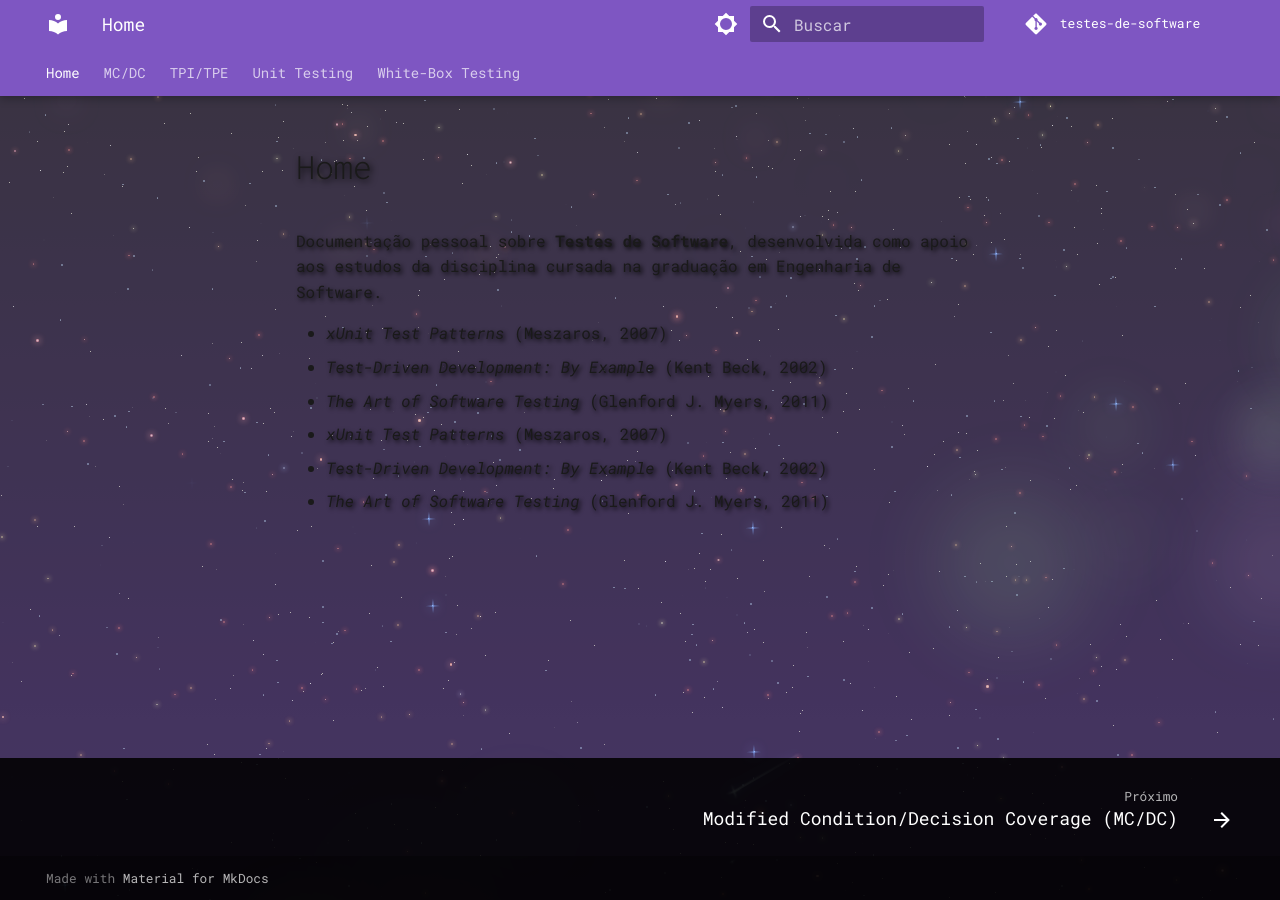
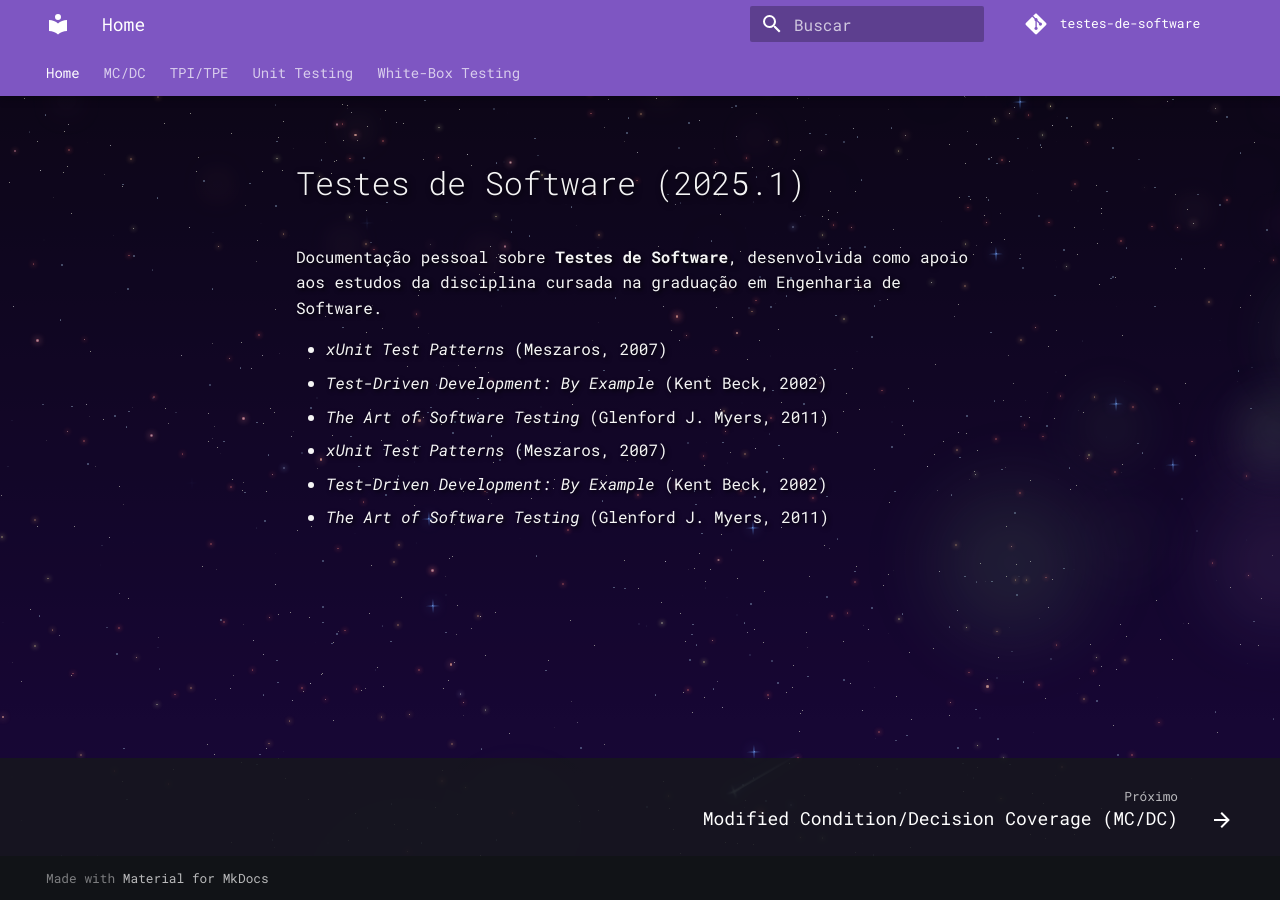
Before and after one commit to arthurrochamoreira/Testes-de-Software, an MkDocs documentation site: the page built from docs/index.md, in a window 1280 px wide. Built offline with MkDocs 1.6.1 and Material for MkDocs 9.7.7, drawn with Linux system fonts in a browser that asks for light colours; comment, search, counter and statistics services are not loaded.

Commit message:
update index + mkdocs

```diff
--- a/docs/index.md
+++ b/docs/index.md
@@ -11,6 +11,8 @@
     </div>
   </div>
 
+# Testes de Software (2025.1)
+
 Documentação pessoal sobre **Testes de Software**, desenvolvida como apoio aos estudos da disciplina cursada na graduação em Engenharia de Software.
 
 - _xUnit Test Patterns_ (Meszaros, 2007)
--- a/mkdocs.yml
+++ b/mkdocs.yml
@@ -42,21 +42,14 @@ theme:
     heading: Montserrat
 
   palette:
-    # Palette toggle for light mode
-    - scheme: default
-      primary: deep purple
-      accent: deep orange
-      toggle:
-        icon: material/brightness-5
-        name: Switch to dark mode
-
-    # Palette toggle for dark mode
     - scheme: slate
       primary: deep purple
       accent: deep orange
-      toggle:
-        icon: material/brightness-2
-        name: Switch to light mode
+
+nav:
+  - Home: index.md
+  - Projetos:
+      - Projeto: Projeto/Projeto.md
 
 nav:
   - Home: index.md
```
